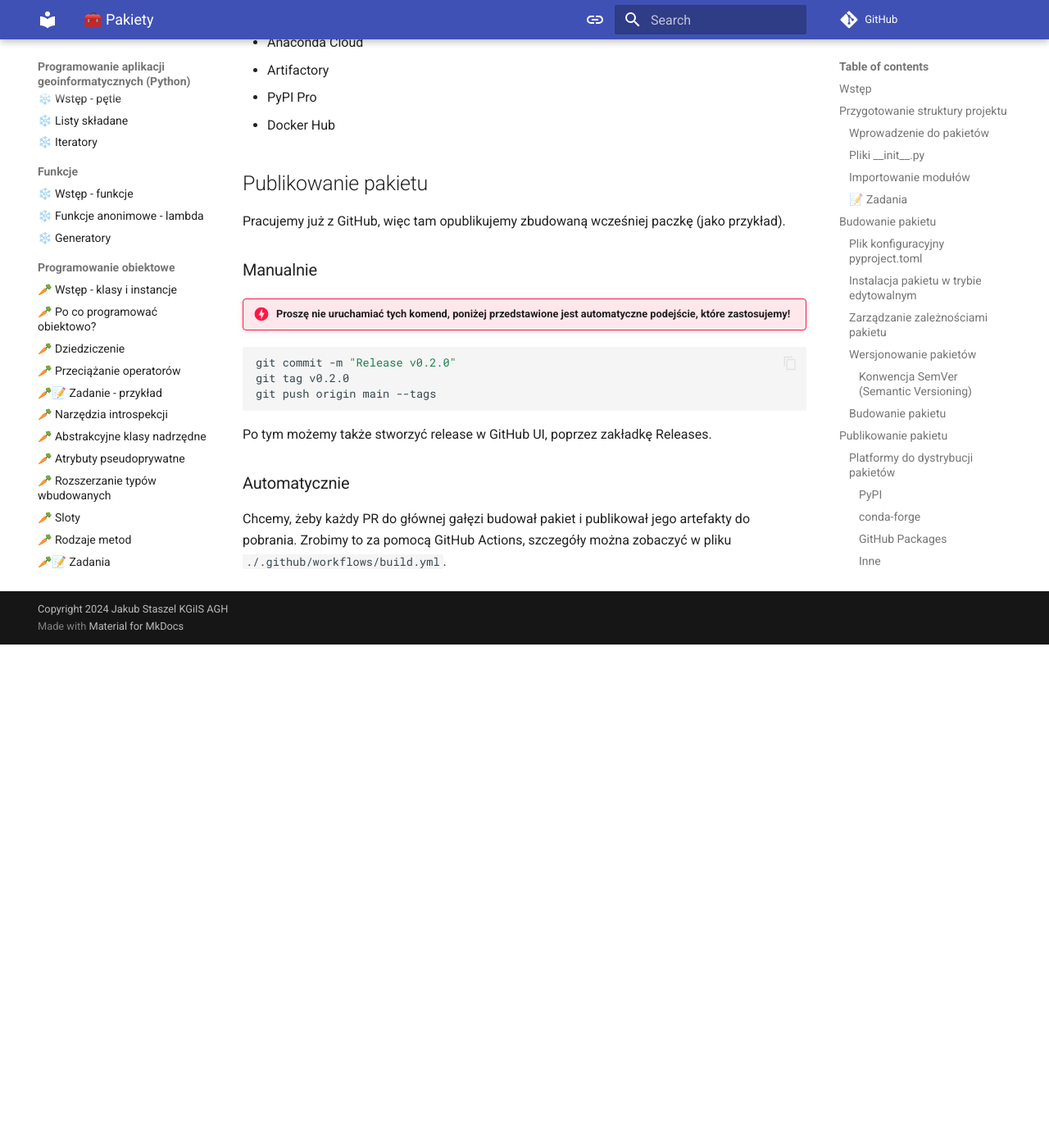
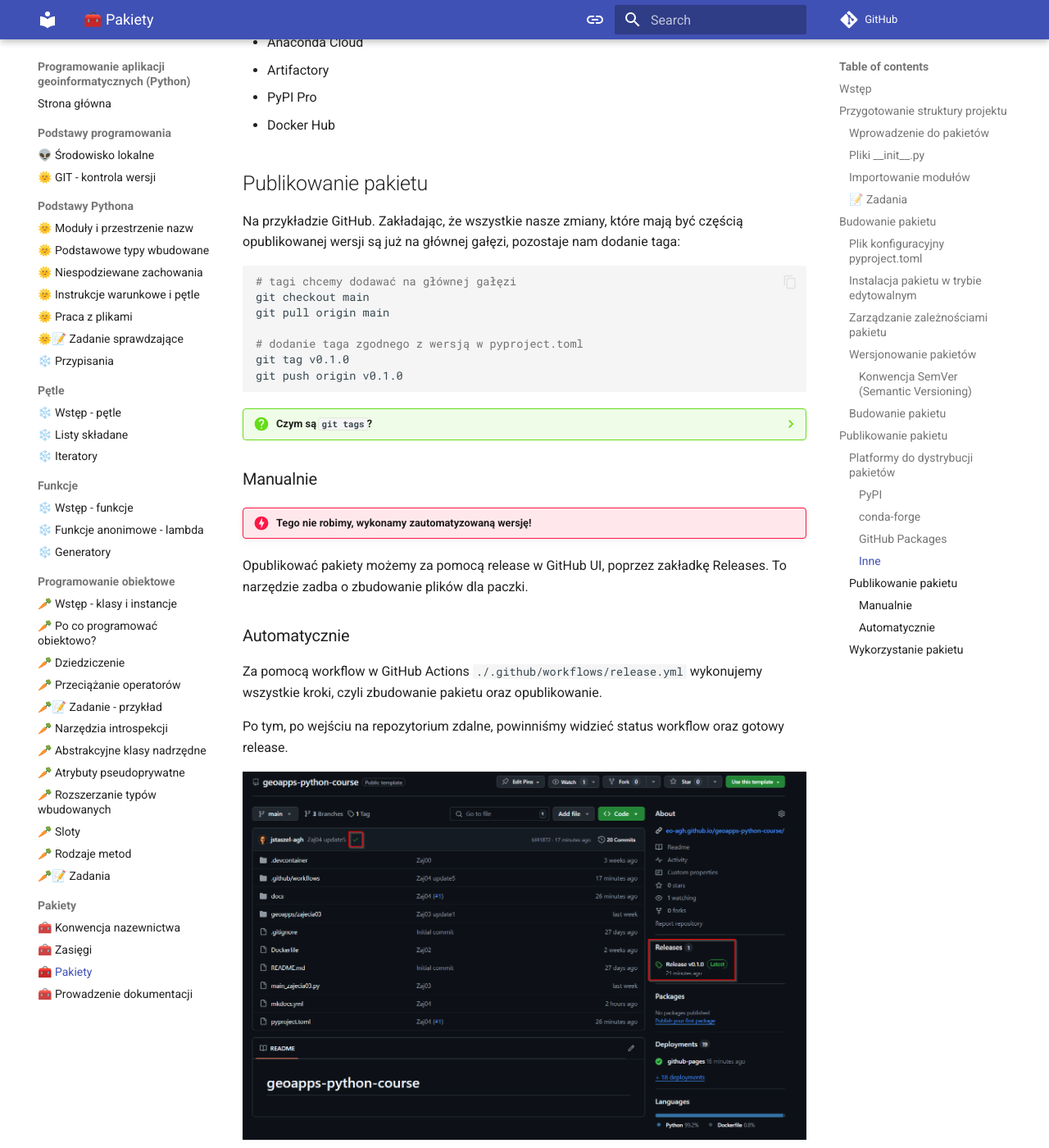
Before and after one commit to eo-agh/geoapps-python-course, an MkDocs documentation site: the page built from docs/zaj04/pakiety.md, in a window 1280 px wide and 1400 px high, scrolled down 6598 px. Shown: the whole window at 82% size. Built offline with MkDocs 1.6.1 and Material for MkDocs 9.7.7, drawn with Linux system fonts in a browser that asks for light colours; comment, search, counter and statistics services are not loaded; before the commit the page ends 7384 px from its top, so only the background shows below that; some of the changed text lies outside the part shown.

Commit message:
Zaj04 update6

````diff
--- a/docs/zaj04/pakiety.md
+++ b/docs/zaj04/pakiety.md
@@ -138,7 +138,7 @@
 
 ## Instalacja pakietu w trybie edytowalnym
 
-Żeby mieć możliwość pracy na lokalnym pakiecie (ale już wersji zdefiniowanej w `pyproject.toml`), wystarczy zainstalować pakiety w trybie edytowalnym za pomocą `pip install -e .` w terminalu. Tworzone zmiany będą widoczne od razu w Pythonie bez konieczności reinstalacji pakietu.
+Żeby mieć możliwość pracy na lokalnym pakiecie (ale już wersji zdefiniowanej w `pyproject.toml` oraz bez uzależnienia od `sys.path`), wystarczy zainstalować pakiet w trybie edytowalnym za pomocą `pip install -e .` w terminalu. Tworzone zmiany będą widoczne od razu w Pythonie bez konieczności reinstalacji pakietu.
 
 ???+ danger "To nie jest jedyna dopuszczalna struktura projektu!"
 
@@ -201,7 +201,7 @@
 
 Aby zbudować pakiet wystarczy mieć zainstalowany pakiet `build` ([dokumentacja](https://build.pypa.io/en/stable/)), a następnie uruchomić go poprzez `python -m build`.
 
-!!! warning "Paczka zbudowana zostanie w wersji zgodnej z `pyproject.toml`, należy ją wcześniej zaktualizować!"
+!!! warning "Paczka zbudowana zostanie w wersji zgodnej z `pyproject.toml`, należy najpierw zaktualizować ten plik!"
 
 ```python
 pip install build
@@ -263,20 +263,42 @@
 
 ## Publikowanie pakietu
 
-Pracujemy już z GitHub, więc tam opublikujemy zbudowaną wcześniej paczkę (jako przykład).
+Na przykładzie GitHub. Zakładając, że wszystkie nasze zmiany, które mają być częścią opublikowanej wersji są już na głównej gałęzi, pozostaje nam dodanie taga:
+
+```bash
+# tagi chcemy dodawać na głównej gałęzi
+git checkout main
+git pull origin main
+
+# dodanie taga zgodnego z wersją w pyproject.toml
+git tag v0.1.0
+git push origin v0.1.0
+```
+
+???- question "Czym są `git tags`?"
+
+    Git tagi to specjalne "etykiety" przypinane do konkretnych commitów, najczęściej służące do oznaczania wersji projektu (np. v1.0.0, v2.1.3). W odróżnieniu od branchy, tagi są niezmienne – raz przypisane do commita, pozostają z nim związane na stałe (chyba że zostaną usunięte i utworzone ponownie). Tagi są kluczowe w cyklu wydawniczym: pozwalają budować i publikować wersje paczek, tworzyć release’y na GitHubie, a także odtwarzać stan repozytorium z momentu konkretnego wydania. Oprócz wersjonowania, tagów można używać również do: oznaczania ważnych punktów w historii (np. "pierwsza wersja prototypu"), tworzenia snapshotów do analizy, czy wskazywania milestone’ów w pracy zespołowej. Są lekkie, czytelne i dobrze wspierane przez narzędzia CI/CD.
 
 ### Manualnie
 
-!!! danger "Proszę nie uruchamiać tych komend, poniżej przedstawione jest automatyczne podejście, które zastosujemy!"
+!!! danger "Tego nie robimy, wykonamy zautomatyzowaną wersję!"
 
-```bash
-git commit -m "Release v0.2.0"
-git tag v0.2.0
-git push origin main --tags
-```
-
-Po tym możemy także stworzyć release w GitHub UI, poprzez zakładkę Releases.
+Opublikować pakiety możemy za pomocą release w GitHub UI, poprzez zakładkę Releases. To narzędzie zadba o zbudowanie plików dla paczki.
 
 ### Automatycznie
 
-Chcemy, żeby każdy PR do głównej gałęzi budował pakiet i publikował jego artefakty do pobrania. Zrobimy to za pomocą GitHub Actions, szczegóły można zobaczyć w pliku `./.github/workflows/build.yml`.
+Za pomocą workflow w GitHub Actions `./.github/workflows/release.yml` wykonujemy wszystkie kroki, czyli zbudowanie pakietu oraz opublikowanie.
+
+Po tym, po wejściu na repozytorium zdalne, powinniśmy widzieć status workflow oraz gotowy release.
+
+![Informacje o workflow i release](../assets/images/release.png)
+
+## Wykorzystanie pakietu
+
+Teraz inni użytkownicy będą mogli korzystać z konkretnych wersji pakietu. W przypadku GitHub, za pomocą komendy:
+
+```bash
+pip install https://github.com/eo-agh/geoapps-python-course/releases/download/v0.1.0/geoapps-0.1.0-py3-none-any.whl
+```
+
+Oraz odpowiednio innych dla PyPI czy conda-forge (w zależności od tego gdzie publikujemy pakiet).
````
Also changed, not shown: docs/assets/images/release.png (added).
